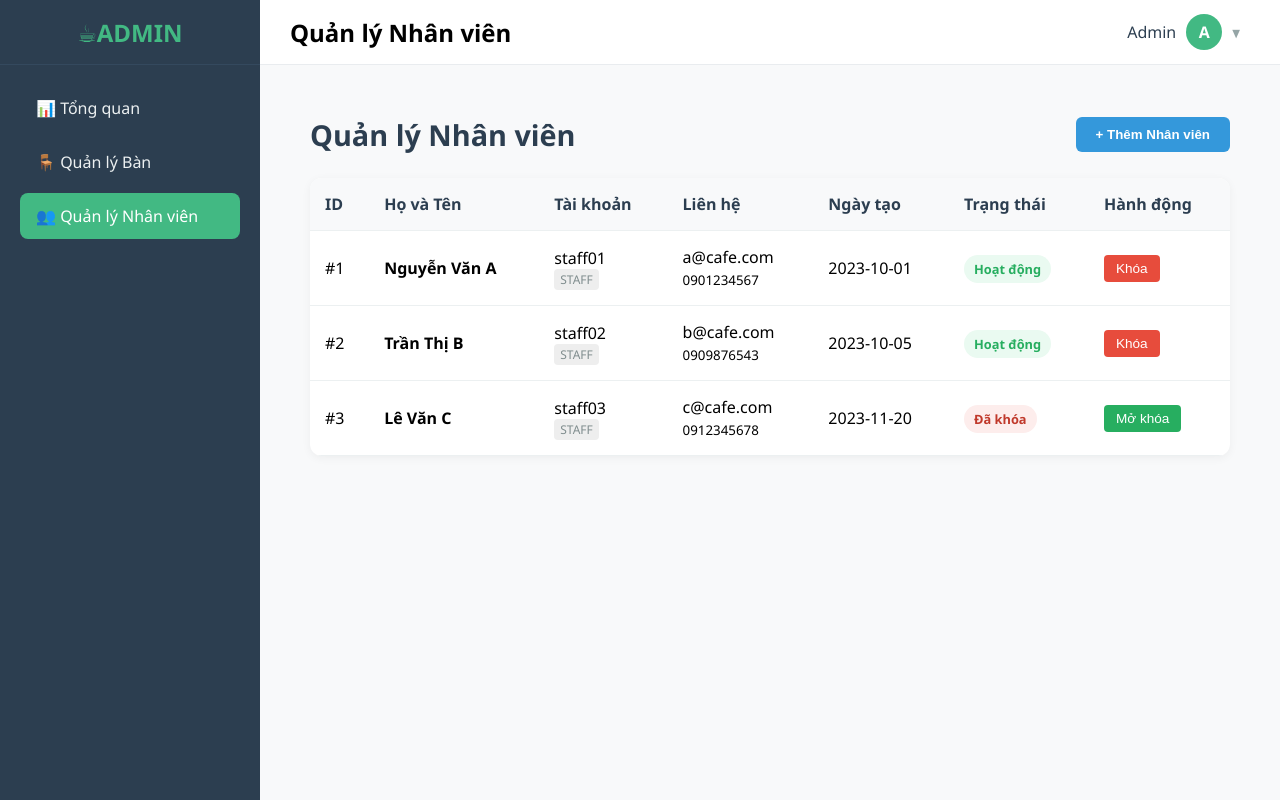
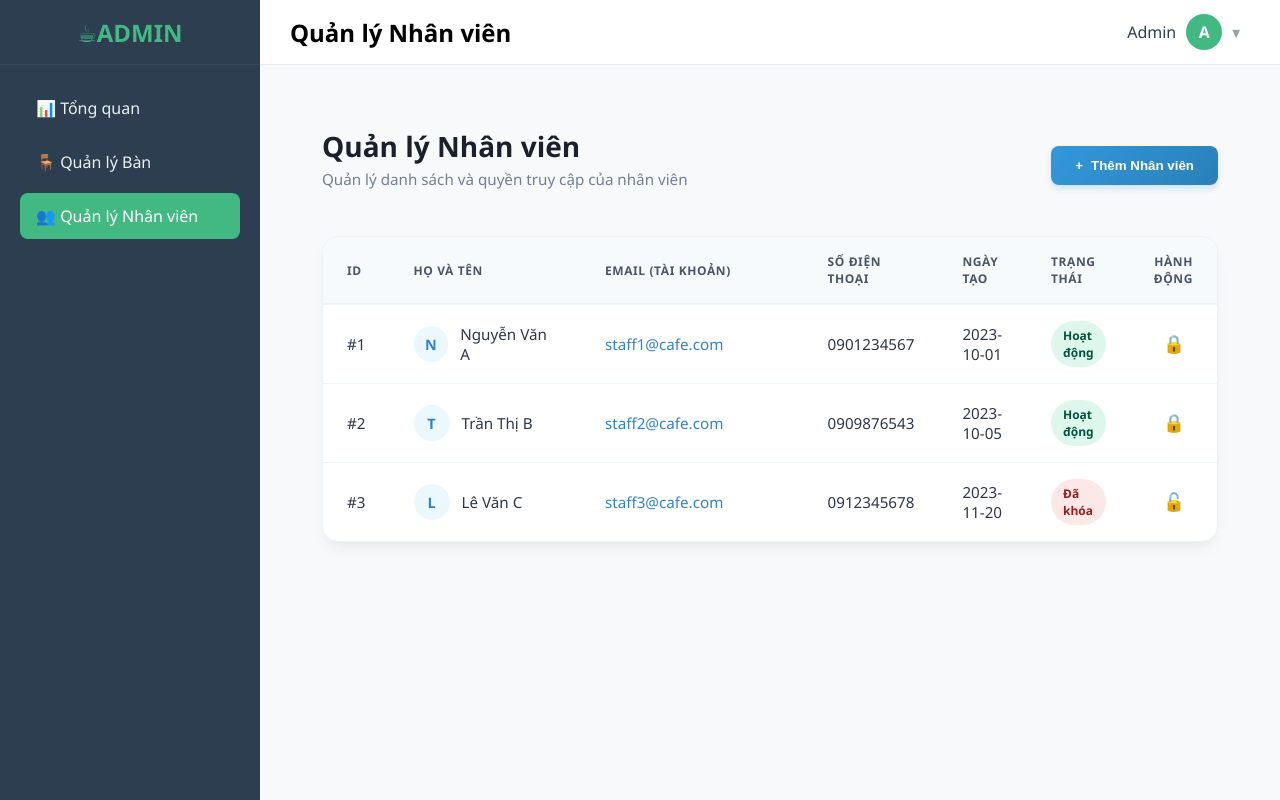
Before and after one commit to ngochaukiet2005/Reservation-System-for-Cafes-Web, a Vue app in the folder frontend/: page /admin/staff in a window 1280 px wide. Built offline with nearby package versions, Linux system fonts and the light colour scheme; no server answers.

Commit message:
chỉnh sửa giao diện admin

```diff
--- a/frontend/src/api/adminApi.ts
+++ b/frontend/src/api/adminApi.ts
@@ -1,5 +1,4 @@
 // src/api/adminApi.ts
-import type { User } from '../store/authStore'; // Tận dụng type nếu đã có, hoặc định nghĩa mới
 
 // Interface cho Thống kê Dashboard
 export interface DashboardStats {
@@ -9,16 +8,24 @@ export interface DashboardStats {
   totalStaff: number;
 }
 
-// Interface cho Staff (kế thừa hoặc tạo mới tùy structure của bạn)
+// Interface cho Staff
 export interface Staff {
   id: number;
   fullName: string;
-  username: string;
-  email: string;
+  email: string;      // Định danh chính
+  username: string;   // Sẽ ẩn đi hoặc để giống email
   phone: string;
   status: 'ACTIVE' | 'LOCKED';
   role: 'STAFF';
   createdAt: string;
+}
+
+// DTO khi tạo mới: Chỉ cần Email, không cần Username
+export interface CreateStaffDTO {
+  fullName: string;
+  email: string;
+  phone: string;
+  password?: string;
 }
 
 // MOCK DATA
@@ -30,45 +37,45 @@ const mockStats: DashboardStats = {
 };
 
 const mockStaffs: Staff[] = [
-  { id: 1, fullName: 'Nguyễn Văn A', username: 'staff01', email: 'a@cafe.com', phone: '0901234567', status: 'ACTIVE', role: 'STAFF', createdAt: '2023-10-01' },
-  { id: 2, fullName: 'Trần Thị B', username: 'staff02', email: 'b@cafe.com', phone: '0909876543', status: 'ACTIVE', role: 'STAFF', createdAt: '2023-10-05' },
-  { id: 3, fullName: 'Lê Văn C', username: 'staff03', email: 'c@cafe.com', phone: '0912345678', status: 'LOCKED', role: 'STAFF', createdAt: '2023-11-20' },
+  { id: 1, fullName: 'Nguyễn Văn A', email: 'staff1@cafe.com', username: 'staff1@cafe.com', phone: '0901234567', status: 'ACTIVE', role: 'STAFF', createdAt: '2023-10-01' },
+  { id: 2, fullName: 'Trần Thị B', email: 'staff2@cafe.com', username: 'staff2@cafe.com', phone: '0909876543', status: 'ACTIVE', role: 'STAFF', createdAt: '2023-10-05' },
+  { id: 3, fullName: 'Lê Văn C', email: 'staff3@cafe.com', username: 'staff3@cafe.com', phone: '0912345678', status: 'LOCKED', role: 'STAFF', createdAt: '2023-11-20' },
 ];
 
 export const adminApi = {
-  // Lấy thống kê Dashboard
   getDashboardStats(): Promise<DashboardStats> {
     return new Promise((resolve) => {
-      setTimeout(() => resolve(mockStats), 500); // Giả lập delay 500ms
+      setTimeout(() => resolve(mockStats), 500);
     });
   },
 
-  // Lấy danh sách nhân viên
   getAllStaff(): Promise<Staff[]> {
     return new Promise((resolve) => {
       setTimeout(() => resolve(mockStaffs), 500);
     });
   },
 
-  // Tạo nhân viên mới
-  createStaff(data: Partial<Staff>): Promise<Staff> {
+  // [LOGIC MỚI] Tạo nhân viên
+  createStaff(data: CreateStaffDTO): Promise<Staff> {
     return new Promise((resolve) => {
       const newStaff: Staff = {
         id: Math.floor(Math.random() * 1000),
-        fullName: data.fullName || 'New Staff',
-        username: data.username || 'user' + Date.now(),
-        email: data.email || 'mail@test.com',
-        phone: data.phone || '',
+        fullName: data.fullName,
+        email: data.email,
+        username: data.email, // Gán username bằng email luôn để đồng bộ
+        phone: data.phone,
         status: 'ACTIVE',
         role: 'STAFF',
         createdAt: new Date().toISOString().split('T')[0]
       };
-      // Trong thực tế, server sẽ lưu và trả về item mới
+
+      // Sau này Backend sẽ nhận: email, password, fullName, phone
+      // console.log("Account created with Email/Pass:", data.email, data.password);
+
       setTimeout(() => resolve(newStaff), 600);
     });
   },
 
-  // Khóa/Mở khóa nhân viên
   toggleStaffStatus(id: number, currentStatus: string): Promise<string> {
     return new Promise((resolve) => {
       setTimeout(() => resolve(currentStatus === 'ACTIVE' ? 'LOCKED' : 'ACTIVE'), 400);
--- a/frontend/src/components/layout/AdminLayout.vue
+++ b/frontend/src/components/layout/AdminLayout.vue
@@ -15,26 +15,6 @@ const router = useRouter();
 const showDropdown = ref(false);
 const showEditProfile = ref(false);
 const showChangePassword = ref(false);
-
-// [FIX ERROR] Đã comment lại phần Mock User tự động này.
-// Lý do: Khi bạn reload trang hoặc logout, đoạn code này lại tự tạo user mới,
-// khiến việc test logout không chính xác. Hãy đăng nhập thật hoặc dùng logic khác.
-/*
-onMounted(() => {
-  if (!authStore.user) {
-    authStore.user = {
-      id: 9999,
-      name: 'Admin Quản Trị',
-      email: 'admin@cafe.com',
-      phone: '0912345678',
-      address: 'Trụ sở chính Coffee House',
-      gender: 'Nam',
-      avatar: '',
-      role: 'ADMIN'
-    };
-  }
-});
-*/
 
 // Tên trang hiện tại
 const pageTitle = computed(() => {
@@ -60,7 +40,7 @@ const openPasswordModal = () => {
   showDropdown.value = false;
 };
 
-// [CHỈNH SỬA QUAN TRỌNG] Hàm xử lý Đăng xuất
+// Hàm xử lý Đăng xuất
 const handleLogout = async () => {
   showDropdown.value = false;
 
@@ -76,11 +56,7 @@ const handleLogout = async () => {
   });
 
   if (result.isConfirmed) {
-    // 1. GỌI ACTION LOGOUT CỦA STORE
-    // Hàm này sẽ: Xóa state user, xóa token, xóa localStorage
     authStore.logout();
-
-    // 2. Hiện thông báo
     const Toast = Swal.mixin({
       toast: true,
       position: 'top-end',
@@ -94,11 +70,7 @@ const handleLogout = async () => {
       title: 'Đã đăng xuất thành công'
     });
 
-    // 3. Chuyển hướng về trang chủ
     router.push('/');
-
-    // Mẹo: Nếu vẫn bị dính cache, dùng lệnh dưới thay cho router.push
-    // window.location.href = '/';
   }
 };
 </script>
@@ -173,48 +145,65 @@ const handleLogout = async () => {
 </template>
 
 <style scoped>
-/* Giữ nguyên CSS cũ của bạn */
-.admin-layout { display: flex; min-height: 100vh; background: #f8f9fa; }
-.admin-sidebar { width: 260px; background: #2c3e50; color: white; display: flex; flex-direction: column; flex-shrink: 0; }
-.logo { height: 64px; display: flex; align-items: center; justify-content: center; font-size: 1.5rem; font-weight: bold; border-bottom: 1px solid #34495e; color: #42b983; }
+/* 1. LAYOUT CHÍNH: Cố định chiều cao bằng màn hình */
+.admin-layout {
+  display: flex;
+  height: 100vh;      /* Thay đổi quan trọng: dùng height thay vì min-height */
+  overflow: hidden;   /* Ẩn thanh cuộn của trình duyệt (tránh cuộn cả trang) */
+  background: #f8f9fa;
+}
+
+/* 2. SIDEBAR: Cố định bên trái, tự cuộn nếu menu dài */
+.admin-sidebar {
+  width: 260px;
+  background: #2c3e50;
+  color: white;
+  display: flex;
+  flex-direction: column;
+  flex-shrink: 0;
+  overflow-y: auto; /* Cho phép cuộn nội bộ nếu menu quá dài */
+}
+
+.logo { height: 64px; display: flex; align-items: center; justify-content: center; font-size: 1.5rem; font-weight: bold; border-bottom: 1px solid #34495e; color: #42b983; flex-shrink: 0; }
 .nav-menu { padding: 20px; display: flex; flex-direction: column; gap: 8px; flex: 1; }
 .nav-item { padding: 12px 16px; color: #ecf0f1; text-decoration: none; border-radius: 8px; transition: all 0.2s; display: flex; align-items: center; gap: 10px; }
 .nav-item:hover { background: rgba(255,255,255,0.1); }
 .nav-item.router-link-active { background: #42b983; color: white; font-weight: 500; }
 
-.main-content { flex: 1; display: flex; flex-direction: column; overflow: hidden; }
-.top-header { height: 64px; background: white; border-bottom: 1px solid #e9ecef; display: flex; align-items: center; justify-content: space-between; padding: 0 30px; position: relative; }
-.page-body { padding: 30px; overflow-y: auto; height: 100%; }
+/* 3. MAIN CONTENT: Chứa Header và Body */
+.main-content {
+  flex: 1;
+  display: flex;
+  flex-direction: column;
+  height: 100%; /* Chiếm toàn bộ chiều cao màn hình */
+  overflow: hidden;
+}
 
+.top-header { height: 64px; background: white; border-bottom: 1px solid #e9ecef; display: flex; align-items: center; justify-content: space-between; padding: 0 30px; position: relative; flex-shrink: 0; }
+
+/* 4. PAGE BODY: Chỉ cuộn khu vực này */
+.page-body {
+  padding: 30px;
+  flex: 1;          /* Tự động chiếm phần còn lại */
+  overflow-y: auto; /* QUAN TRỌNG: Chỉ nội dung này mới cuộn */
+  scroll-behavior: smooth;
+}
+
+/* CSS cho Dropdown & Profile (Giữ nguyên) */
 .user-profile-container { position: relative; cursor: pointer; }
 .user-profile { display: flex; align-items: center; gap: 10px; font-weight: 500; padding: 5px 10px; border-radius: 8px; transition: background 0.2s; }
 .user-profile:hover { background: #f1f3f5; }
-
 .username { color: #2c3e50; }
 .avatar { width: 36px; height: 36px; background: #42b983; color: white; border-radius: 50%; display: flex; align-items: center; justify-content: center; font-weight: bold; }
 .avatar-img { width: 36px; height: 36px; border-radius: 50%; object-fit: cover; border: 1px solid #ddd; }
 .arrow { font-size: 0.7rem; color: #95a5a6; }
-
-.dropdown-menu {
-  position: absolute; top: 120%; right: 0; width: 220px;
-  background: white; border-radius: 8px; box-shadow: 0 4px 12px rgba(0,0,0,0.15);
-  padding: 8px 0; border: 1px solid #eee; z-index: 1000; animation: fadeIn 0.2s ease;
-}
-
+.dropdown-menu { position: absolute; top: 120%; right: 0; width: 220px; background: white; border-radius: 8px; box-shadow: 0 4px 12px rgba(0,0,0,0.15); padding: 8px 0; border: 1px solid #eee; z-index: 1000; animation: fadeIn 0.2s ease; }
 .menu-item { padding: 10px 15px; font-size: 0.95rem; color: #34495e; transition: background 0.2s; cursor: pointer; display: flex; align-items: center; gap: 10px; }
 .menu-item:hover { background: #f8f9fa; color: #42b983; }
-
 .menu-divider { height: 1px; background: #eee; margin: 5px 0; }
 .menu-item.logout { color: #e74c3c; }
 .menu-item.logout:hover { background: #fff5f5; }
-
-.fade-enter-active,
-.fade-leave-active { transition: opacity 0.2s ease; }
-.fade-enter-from,
-.fade-leave-to { opacity: 0; }
-
-@keyframes fadeIn {
-  from { opacity: 0; transform: translateY(-10px); }
-  to { opacity: 1; transform: translateY(0); }
-}
+.fade-enter-active, .fade-leave-active { transition: opacity 0.2s ease; }
+.fade-enter-from, .fade-leave-to { opacity: 0; }
+@keyframes fadeIn { from { opacity: 0; transform: translateY(-10px); } to { opacity: 1; transform: translateY(0); } }
 </style>
--- a/frontend/src/views/admin/ManageStaffView.vue
+++ b/frontend/src/views/admin/ManageStaffView.vue
@@ -1,72 +1,87 @@
 <template>
-  <div class="manage-staff">
-    <div class="header-actions">
+  <div class="manage-staff-container">
+    <div class="page-header">
+      <div class="header-content">
         <h1 class="page-title">Quản lý Nhân viên</h1>
-      <button class="btn-add" @click="openAddStaffModal">
-        + Thêm Nhân viên
+        <p class="page-subtitle">Quản lý danh sách và quyền truy cập của nhân viên</p>
+      </div>
+      <button class="btn-primary" @click="openAddStaffModal">
+        <span class="icon">+</span> Thêm Nhân viên
       </button>
     </div>
 
-    <div class="table-container">
-      <table class="staff-table">
+    <div class="table-card">
+      <div class="table-responsive">
+        <table class="custom-table">
           <thead>
             <tr>
-            <th>ID</th>
-            <th>Họ và Tên</th>
-            <th>Tài khoản</th>
-            <th>Liên hệ</th>
-            <th>Ngày tạo</th>
-            <th>Trạng thái</th>
-            <th>Hành động</th>
+              <th width="5%">ID</th>
+              <th width="25%">Họ và Tên</th>
+              <th width="30%">Email (Tài khoản)</th>
+              <th width="15%">Số điện thoại</th>
+              <th width="10%">Ngày tạo</th>
+              <th width="10%">Trạng thái</th>
+              <th width="5%" class="text-right">Hành động</th>
             </tr>
           </thead>
           <tbody>
             <tr v-if="loading">
-            <td colspan="7" class="text-center">Đang tải dữ liệu...</td>
+              <td colspan="7" class="loading-cell">
+                <div class="spinner"></div> Đang tải dữ liệu...
+              </td>
             </tr>
 
             <tr v-else v-for="staff in staffList" :key="staff.id">
-            <td>#{{ staff.id }}</td>
-            <td class="font-bold">{{ staff.fullName }}</td>
+              <td class="text-gray">#{{ staff.id }}</td>
               <td>
-              <div>{{ staff.username }}</div>
-              <small class="text-role">{{ staff.role }}</small>
+                <div class="user-info">
+                  <div class="avatar-placeholder">
+                    {{ staff.fullName.charAt(0).toUpperCase() }}
+                  </div>
+                  <span class="font-bold text-dark">{{ staff.fullName }}</span>
+                </div>
               </td>
               <td>
-              <div>{{ staff.email }}</div>
-              <small>{{ staff.phone }}</small>
+                <div class="email-text">{{ staff.email }}</div>
               </td>
-            <td>{{ staff.createdAt }}</td>
+              <td>{{ staff.phone }}</td>
+              <td class="text-gray">{{ staff.createdAt }}</td>
               <td>
-              <span :class="['badge', staff.status.toLowerCase()]">
+                <span :class="['status-badge', staff.status.toLowerCase()]">
                   {{ staff.status === 'ACTIVE' ? 'Hoạt động' : 'Đã khóa' }}
                 </span>
               </td>
-            <td>
+              <td class="text-right">
                 <button
-                class="btn-action"
-                :class="staff.status === 'ACTIVE' ? 'btn-lock' : 'btn-unlock'"
+                  class="btn-icon"
+                  :class="staff.status === 'ACTIVE' ? 'text-danger' : 'text-success'"
                   @click="toggleStatus(staff)"
+                  :title="staff.status === 'ACTIVE' ? 'Khóa tài khoản' : 'Mở khóa tài khoản'"
                 >
-                {{ staff.status === 'ACTIVE' ? 'Khóa' : 'Mở khóa' }}
+                  <span v-if="staff.status === 'ACTIVE'">🔒</span>
+                  <span v-else>🔓</span>
                 </button>
               </td>
             </tr>
           </tbody>
         </table>
       </div>
+
+      <div v-if="!loading && staffList.length === 0" class="empty-state">
+        <p>Chưa có nhân viên nào trong hệ thống.</p>
+      </div>
+    </div>
   </div>
 </template>
 
 <script setup lang="ts">
 import { ref, onMounted } from 'vue';
-import Swal from 'sweetalert2'; // Thư viện popup xịn xò có sẵn
+import Swal from 'sweetalert2';
 import { adminApi, type Staff } from '../../api/adminApi';
 
 const staffList = ref<Staff[]>([]);
 const loading = ref(true);
 
-// 1. Tải danh sách
 const fetchStaff = async () => {
   loading.value = true;
   try {
@@ -78,58 +93,107 @@ const fetchStaff = async () => {
   }
 };
 
-// 2. Xử lý Thêm nhân viên (Dùng Swal để làm form nhanh)
 const openAddStaffModal = async () => {
+  // Logic giữ nguyên như cũ
   const { value: formValues } = await Swal.fire({
-    title: 'Thêm Nhân viên mới',
+    title: '<h2 style="font-size: 1.5rem; color: #2c3e50;">Thêm Nhân viên mới</h2>',
     html:
-      '<input id="swal-fullname" class="swal2-input" placeholder="Họ tên">' +
-      '<input id="swal-username" class="swal2-input" placeholder="Tên đăng nhập">' +
-      '<input id="swal-email" class="swal2-input" placeholder="Email">',
+      '<div class="swal-form-group">' +
+        '<label>Họ và tên</label>' +
+        '<input id="swal-fullname" class="swal2-input custom-swal-input" placeholder="Ví dụ: Nguyễn Văn A">' +
+      '</div>' +
+
+      '<div class="swal-form-group">' +
+        '<label>Số điện thoại</label>' +
+        '<input id="swal-phone" class="swal2-input custom-swal-input" placeholder="090xxxxxxx">' +
+      '</div>' +
+
+      '<div class="swal-form-group">' +
+        '<label>Email (Đăng nhập)</label>' +
+        '<input id="swal-email" type="email" class="swal2-input custom-swal-input" placeholder="nhanvien@cafe.com">' +
+      '</div>' +
+
+      '<div class="swal-form-group">' +
+        '<label>Mật khẩu</label>' +
+        '<input id="swal-password" type="password" class="swal2-input custom-swal-input" placeholder="******">' +
+      '</div>' +
+
+      '<div class="swal-form-group">' +
+        '<label>Xác nhận mật khẩu</label>' +
+        '<input id="swal-confirm-password" type="password" class="swal2-input custom-swal-input" placeholder="******">' +
+      '</div>',
     focusConfirm: false,
     showCancelButton: true,
-    confirmButtonText: 'Tạo',
-    cancelButtonText: 'Hủy',
+    confirmButtonText: 'Tạo tài khoản',
+    cancelButtonText: 'Hủy bỏ',
+    confirmButtonColor: '#3498db',
+    cancelButtonColor: '#95a5a6',
+    customClass: {
+      popup: 'custom-swal-popup'
+    },
     preConfirm: () => {
-      return {
-        fullName: (document.getElementById('swal-fullname') as HTMLInputElement).value,
-        username: (document.getElementById('swal-username') as HTMLInputElement).value,
-        email: (document.getElementById('swal-email') as HTMLInputElement).value,
+      const fullName = (document.getElementById('swal-fullname') as HTMLInputElement).value;
+      const phone = (document.getElementById('swal-phone') as HTMLInputElement).value;
+      const email = (document.getElementById('swal-email') as HTMLInputElement).value;
+      const password = (document.getElementById('swal-password') as HTMLInputElement).value;
+      const confirmPassword = (document.getElementById('swal-confirm-password') as HTMLInputElement).value;
+
+      if (!fullName || !phone || !email || !password || !confirmPassword) {
+        Swal.showValidationMessage('Vui lòng điền đầy đủ thông tin');
+        return false;
       }
+      if (!email.includes('@')) {
+        Swal.showValidationMessage('Email không hợp lệ');
+        return false;
+      }
+      if (password.length < 6) {
+        Swal.showValidationMessage('Mật khẩu phải từ 6 ký tự trở lên');
+        return false;
+      }
+      if (password !== confirmPassword) {
+        Swal.showValidationMessage('Mật khẩu xác nhận không khớp');
+        return false;
+      }
+
+      return { fullName, email, phone, password };
     }
   });
 
   if (formValues) {
-    // Gọi API giả lập
+    try {
       const newStaff = await adminApi.createStaff(formValues);
-    staffList.value.push(newStaff); // Cập nhật UI ngay lập tức (Real-time feel)
-    Swal.fire('Thành công', `Đã thêm nhân viên ${newStaff.fullName}`, 'success');
+      staffList.value.push(newStaff);
+      Swal.fire({
+        icon: 'success',
+        title: 'Thành công',
+        text: `Đã tạo tài khoản cho: ${newStaff.email}`,
+        confirmButtonColor: '#3498db'
+      });
+    } catch (error) {
+      Swal.fire('Lỗi', 'Không thể tạo nhân viên', 'error');
+    }
   }
 };
 
-// 3. Xử lý Khóa/Mở khóa
 const toggleStatus = async (staff: Staff) => {
   const actionName = staff.status === 'ACTIVE' ? 'khóa' : 'mở khóa';
-
   const result = await Swal.fire({
-    title: `Xác nhận ${actionName}?`,
-    text: `Bạn có chắc muốn ${actionName} tài khoản ${staff.username}?`,
+    title: 'Xác nhận thay đổi?',
+    text: `Bạn có chắc muốn ${actionName} tài khoản ${staff.email}?`,
     icon: 'warning',
     showCancelButton: true,
-    confirmButtonColor: staff.status === 'ACTIVE' ? '#d33' : '#3085d6',
-    confirmButtonText: 'Đồng ý'
+    confirmButtonColor: staff.status === 'ACTIVE' ? '#e74c3c' : '#27ae60',
+    cancelButtonColor: '#95a5a6',
+    confirmButtonText: 'Đồng ý',
+    cancelButtonText: 'Hủy'
   });
 
   if (result.isConfirmed) {
-    // Gọi API giả lập
     const newStatus = await adminApi.toggleStaffStatus(staff.id, staff.status);
-
-    // Cập nhật UI ngay lập tức
     const index = staffList.value.findIndex(s => s.id === staff.id);
     if (index !== -1) {
       staffList.value[index].status = newStatus as 'ACTIVE' | 'LOCKED';
     }
-
     Swal.fire('Đã cập nhật!', `Tài khoản đã được ${actionName}.`, 'success');
   }
 };
@@ -140,81 +204,217 @@ onMounted(() => {
 </script>
 
 <style scoped>
-.manage-staff { padding: 20px; }
-.header-actions {
+/* 1. Layout Container */
+.manage-staff-container {
+  padding: 32px;
+  background-color: #f8f9fa; /* Màu nền nhẹ cho toàn trang */
+  min-height: 100vh;
+}
+
+/* 2. Header Styles */
+.page-header {
   display: flex;
   justify-content: space-between;
   align-items: center;
-  margin-bottom: 24px;
+  margin-bottom: 32px;
 }
-.page-title { margin: 0; font-size: 1.8rem; color: #2c3e50; }
 
-/* Buttons */
-.btn-add {
-  background: #3498db;
+.page-title {
+  font-size: 1.75rem;
+  font-weight: 700;
+  color: #1a202c;
+  margin: 0;
+}
+
+.page-subtitle {
+  color: #718096;
+  margin-top: 4px;
+  font-size: 0.95rem;
+}
+
+.btn-primary {
+  background: linear-gradient(135deg, #3498db 0%, #2980b9 100%);
   color: white;
   border: none;
-  padding: 10px 20px;
-  border-radius: 6px;
+  padding: 12px 24px;
+  border-radius: 8px;
+  font-weight: 600;
   cursor: pointer;
-  font-weight: 600;
-  transition: background 0.2s;
+  display: flex;
+  align-items: center;
+  gap: 8px;
+  box-shadow: 0 4px 6px rgba(52, 152, 219, 0.2);
+  transition: all 0.3s ease;
 }
-.btn-add:hover { background: #2980b9; }
 
-.btn-action {
-  padding: 6px 12px;
-  border: none;
-  border-radius: 4px;
-  cursor: pointer;
-  font-size: 0.85rem;
-  color: white;
+.btn-primary:hover {
+  transform: translateY(-2px);
+  box-shadow: 0 6px 12px rgba(52, 152, 219, 0.3);
 }
-.btn-lock { background: #e74c3c; }
-.btn-lock:hover { background: #c0392b; }
-.btn-unlock { background: #27ae60; }
-.btn-unlock:hover { background: #219150; }
 
-/* Table Styling */
-.table-container {
+/* 3. Table Card Styles */
+.table-card {
   background: white;
-  border-radius: 12px;
-  box-shadow: 0 2px 10px rgba(0,0,0,0.05);
-  overflow: hidden;
+  border-radius: 16px;
+  box-shadow: 0 10px 15px -3px rgba(0, 0, 0, 0.05), 0 4px 6px -2px rgba(0, 0, 0, 0.025);
+  overflow: hidden; /* Để bo góc */
+  border: 1px solid #edf2f7;
 }
-.staff-table {
+
+.table-responsive {
+  width: 100%;
+  overflow-x: auto;
+}
+
+.custom-table {
   width: 100%;
   border-collapse: collapse;
-}
-.staff-table th, .staff-table td {
-  padding: 15px;
   text-align: left;
-  border-bottom: 1px solid #ecf0f1;
-}
-.staff-table th {
-  background-color: #f8f9fa;
-  font-weight: 600;
-  color: #2c3e50;
-}
-.font-bold { font-weight: 600; }
-.text-role {
-  display: block;
-  font-size: 0.75rem;
-  color: #7f8c8d;
-  background: #eee;
-  width: fit-content;
-  padding: 2px 6px;
-  border-radius: 4px;
 }
 
-/* Badge Status */
-.badge {
-  padding: 5px 10px;
-  border-radius: 20px;
-  font-size: 0.8rem;
+.custom-table th {
+  background-color: #f7fafc;
+  color: #4a5568;
   font-weight: 600;
+  text-transform: uppercase;
+  font-size: 0.75rem;
+  letter-spacing: 0.05em;
+  padding: 16px 24px;
+  border-bottom: 2px solid #edf2f7;
 }
-.badge.active { background-color: #eafaf1; color: #27ae60; }
-.badge.locked { background-color: #fdedec; color: #c0392b; }
-.text-center { text-align: center; color: #95a5a6; padding: 30px; }
+
+.custom-table td {
+  padding: 16px 24px;
+  border-bottom: 1px solid #edf2f7;
+  color: #2d3748;
+  vertical-align: middle;
+  font-size: 0.95rem;
+}
+
+.custom-table tr:last-child td {
+  border-bottom: none;
+}
+
+.custom-table tbody tr {
+  transition: background-color 0.2s;
+}
+
+.custom-table tbody tr:hover {
+  background-color: #f8fafc;
+}
+
+/* 4. Cell Components */
+.user-info {
+  display: flex;
+  align-items: center;
+  gap: 12px;
+}
+
+.avatar-placeholder {
+  width: 36px;
+  height: 36px;
+  background-color: #ebf8ff;
+  color: #3182ce;
+  border-radius: 50%;
+  display: flex;
+  align-items: center;
+  justify-content: center;
+  font-weight: 700;
+  font-size: 0.9rem;
+}
+
+.email-text {
+  color: #3182ce;
+  font-weight: 500;
+}
+
+.text-gray {
+  color: #a0aec0;
+  font-size: 0.85rem;
+}
+
+.text-right {
+  text-align: right;
+}
+
+/* 5. Status Badges - Soft Style */
+.status-badge {
+  padding: 6px 12px;
+  border-radius: 9999px;
+  font-size: 0.75rem;
+  font-weight: 700;
+  display: inline-block;
+}
+
+.status-badge.active {
+  background-color: #def7ec;
+  color: #03543f;
+}
+
+.status-badge.locked {
+  background-color: #fde8e8;
+  color: #9b1c1c;
+}
+
+/* 6. Action Buttons */
+.btn-icon {
+  background: none;
+  border: none;
+  cursor: pointer;
+  padding: 8px;
+  border-radius: 6px;
+  transition: background 0.2s;
+  font-size: 1.1rem;
+}
+
+.btn-icon:hover {
+  background-color: #edf2f7;
+}
+
+.loading-cell {
+  padding: 40px;
+  text-align: center;
+  color: #718096;
+}
+
+.empty-state {
+  padding: 40px;
+  text-align: center;
+  color: #a0aec0;
+}
 </style>
+
+<style>
+.custom-swal-popup {
+  border-radius: 16px !important;
+  padding: 24px !important;
+}
+
+.swal-form-group {
+  text-align: left;
+  margin-bottom: 16px;
+}
+
+.swal-form-group label {
+  display: block;
+  font-weight: 600;
+  color: #4a5568;
+  margin-bottom: 6px;
+  font-size: 0.9rem;
+}
+
+.custom-swal-input {
+  margin: 0 !important;
+  width: 100% !important;
+  border: 1px solid #e2e8f0 !important;
+  border-radius: 8px !important;
+  padding: 10px 12px !important;
+  box-sizing: border-box !important;
+  font-size: 0.95rem !important;
+}
+
+.custom-swal-input:focus {
+  border-color: #3182ce !important;
+  box-shadow: 0 0 0 3px rgba(49, 130, 206, 0.1) !important;
+}
+</style>
```
Lines whose indentation alone changed are shown as unchanged.
